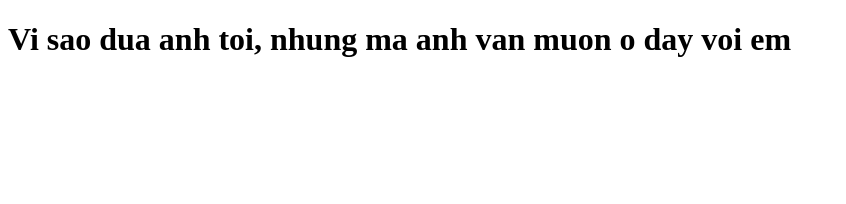
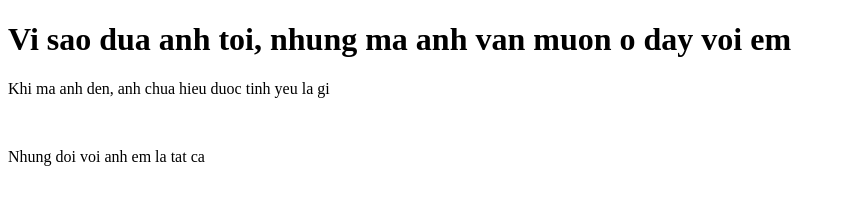
Before and after one commit to nguyenhoangtuantu/duan6, a plain HTML site: page index.html in a window 1280 px wide. Shown: the whole page, without its empty margins (0-846 px from the left). Drawn offline with Linux system fonts and the light colour scheme.

Commit message:
commit second

```diff
--- a/index.html
+++ b/index.html
@@ -7,5 +7,8 @@
   </head>
   <body>
     <h1>Vi sao dua anh toi, nhung ma anh van muon o day voi em</h1>
+    <p>Khi ma anh den, anh chua hieu duoc tinh yeu la gi</p>
+    <br />
+    <p>Nhung doi voi anh em la tat ca</p>
   </body>
 </html>
```
